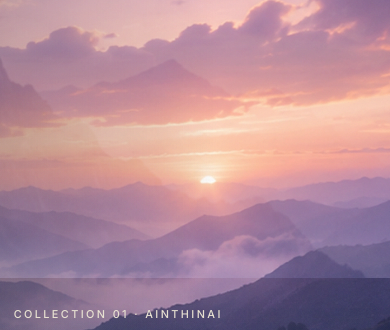
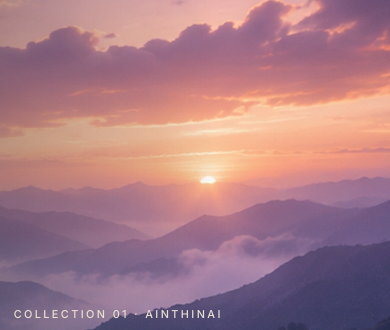
Before and after one commit to Vikash-V01/Virai-web, a plain HTML site: page site/index.html in a window 390 px wide. Shown: the part 213-543 px from the top of the page. Drawn offline with Linux system fonts and the light colour scheme.

Commit message:
Replace hero photo-mask with dedicated cloud parallax layer

```diff
--- a/site/css/virai.css
+++ b/site/css/virai.css
@@ -2,7 +2,6 @@
 
 /* ============================================================
    VIRAI — HOME WORLD-BANNER / CRAFT TRANSITION
-   The next section begins directly after the cinematic image.
    ============================================================ */
 .world-banner{
   position:relative;
@@ -20,114 +19,68 @@
   width:100%;
 }
 
-.world-banner img{
-  height:auto;
-}
+.world-banner img{height:auto}
 
 .world-banner + .craft-band{
   margin-top:0 !important;
   padding-top:0 !important;
   border-top:0;
 }
-
-.world-banner + .craft-band .wrap{
-  padding-top:0 !important;
-}
-
-.world-banner + .craft-band .center{
-  margin-top:0 !important;
-  padding-top:0 !important;
-}
-
-.world-banner + .craft-band .center > :first-child{
-  margin-top:0 !important;
-}
+.world-banner + .craft-band .wrap{padding-top:0 !important}
+.world-banner + .craft-band .center{margin-top:0 !important;padding-top:0 !important}
+.world-banner + .craft-band .center > :first-child{margin-top:0 !important}
 
 /* ============================================================
-   VIRAI — HOME HERO ATMOSPHERIC PARALLAX
-   Scroll-driven sky/cloud depth. The effect is intentionally
-   subtle in idle state and becomes visible only through scroll.
+   VIRAI — HOME HERO CLOUD PARALLAX
+
+   The landscape photograph is the grounded layer. Clouds are a
+   separate transparent SVG layer and are the ONLY hero visual
+   layer moved by scroll. Text/content never participates in the
+   parallax calculation.
    ============================================================ */
 .hero-media{
   isolation:isolate;
   overflow:hidden;
 }
 
-/* CSS scroll-driven fallback layer.
-   This makes the parallax visible even if JS motion is delayed. */
-.hero-media::before{
-  content:"";
+.hero-media .hero-scrim{
+  z-index:3;
+}
+
+/* Injected by experience.js. Kept as a real layer rather than a
+   pseudo-element so its transform is independent of the photo. */
+.hero-media .vr-home-clouds{
   position:absolute;
-  inset:-12%;
-  z-index:1;
+  inset:-8% -14%;
+  z-index:2;
+  display:block !important;
   pointer-events:none;
-  background-image:var(--vr-hero-image, url("../img/11.webp"));
+  background-image:url("../img/hero-clouds.svg");
   background-repeat:no-repeat;
-  background-position:center center;
+  background-position:center top;
   background-size:cover;
-  opacity:.42;
-  mix-blend-mode:screen;
-  clip-path:inset(0 0 54% 0);
-  -webkit-clip-path:inset(0 0 54% 0);
-  transform:translate3d(0,0,0) scale(1.06);
+  opacity:.62;
+  transform:translate3d(0,0,0) scale(1.04);
   transform-origin:center center;
   will-change:transform;
+  contain:paint;
 }
 
-/* Keep the JS-generated duplicate from stacking on top of the
-   CSS layer. The CSS layer is the reliable scroll-driven layer. */
-.vr-home-clouds{
-  display:none !important;
-}
+/* The cloud asset is atmospheric, so keep it below the text and
+   above the landscape. */
+.hero-media .vr-atmo{z-index:2}
+.hero-media .hero-img{position:relative;z-index:0}
 
-@supports (animation-timeline: view()){
-  .hero{
-    view-timeline-name:--virai-hero;
-    view-timeline-axis:block;
-  }
-
-  .hero-media::before{
-    animation:viraiHeroCloudParallax 1ms linear both;
-    animation-timeline:--virai-hero;
-    animation-range:entry 0% exit 100%;
-  }
-}
-
-@keyframes viraiHeroCloudParallax{
-  from{
-    transform:translate3d(-1.5vw,1.5vh,0) scale(1.06);
-  }
-  to{
-    transform:translate3d(7vw,-7vh,0) scale(1.12);
-  }
-}
-
+/* Mobile uses less lateral travel to avoid a visible edge. */
 @media (max-width:880px){
-  .hero-media::before{
-    opacity:.34;
-    clip-path:inset(0 0 58% 0);
-    -webkit-clip-path:inset(0 0 58% 0);
-  }
-
-  @supports (animation-timeline:view()){
-    .hero-media::before{
-      animation-range:entry 0% exit 100%;
-    }
-  }
-
-  @keyframes viraiHeroCloudParallax{
-    from{
-      transform:translate3d(-.5vw,1vh,0) scale(1.06);
-    }
-    to{
-      transform:translate3d(3vw,-3.5vh,0) scale(1.09);
-    }
+  .hero-media .vr-home-clouds{
+    inset:-7% -10%;
+    opacity:.52;
+    background-position:center top;
+    transform:translate3d(0,0,0) scale(1.035);
   }
 }
 
 @media (prefers-reduced-motion:reduce){
-  .hero-media::before{
-    animation:none !important;
-    transform:none !important;
-  }
+  .hero-media .vr-home-clouds{transform:none !important}
 }
```
